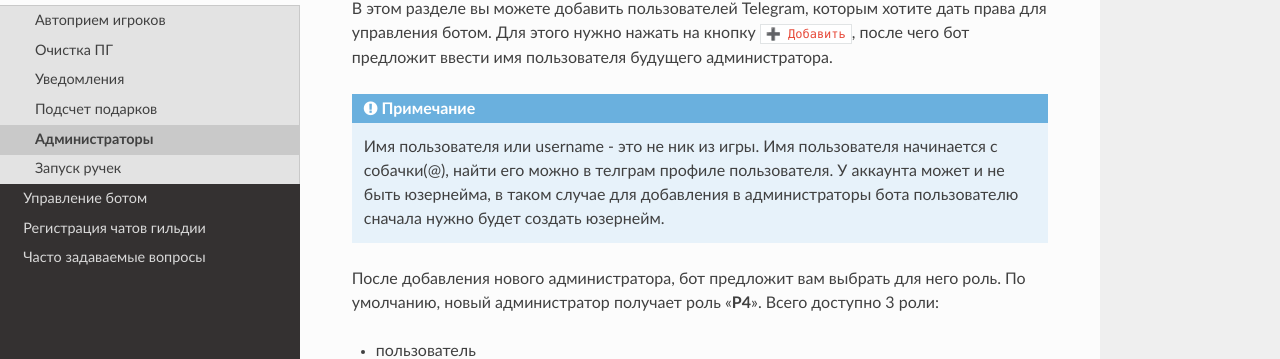
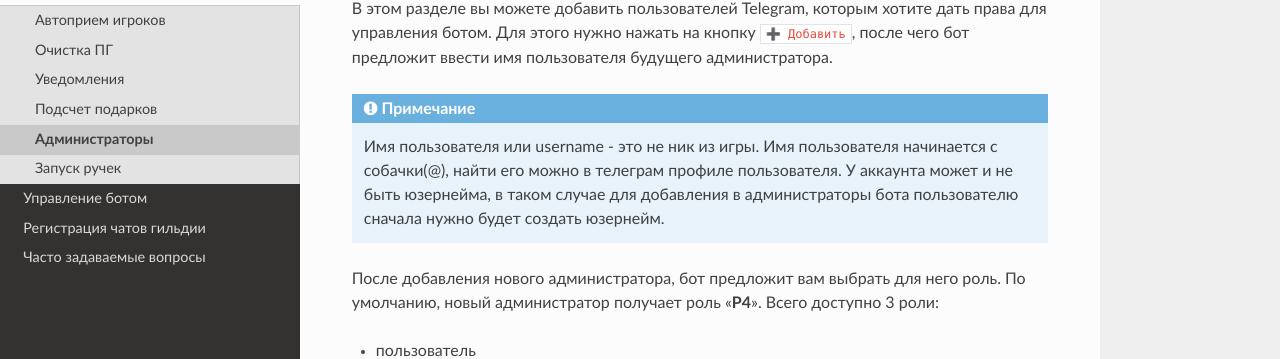
Before and after one commit to kuzka9/TBOTL-docs, a Sphinx documentation site: the page built from source/01_administrators.rst, in a window 1280 px wide and 1339 px high. Shown: the part 163-522 px from the top of the window. Built offline with Sphinx 7.4.7 and the Read the Docs theme 2.0.0, drawn with Linux system fonts in a browser that asks for light colours.

Commit message:
Update 01_administrators.rst

```diff
--- a/source/01_administrators.rst
+++ b/source/01_administrators.rst
@@ -7,7 +7,7 @@
 --------------
 В этом разделе вы можете добавить пользователей Telegram, которым хотите дать права для управления ботом. Для этого нужно нажать на кнопку ``➕ Добавить``, после чего бот предложит ввести имя пользователя будущего администратора.
 
-.. note:: Имя пользователя или username - это не ник из игры. Имя пользователя начинается с собачки(@), найти его можно в телграм профиле пользователя. У аккаунта может и не быть юзернейма, в таком случае для добавления в администраторы бота пользователю сначала нужно будет создать юзернейм.
+.. note:: Имя пользователя или username - это не ник из игры. Имя пользователя начинается с собачки(@), найти его можно в телеграм профиле пользователя. У аккаунта может и не быть юзернейма, в таком случае для добавления в администраторы бота пользователю сначала нужно будет создать юзернейм.
 
 После добавления нового администратора, бот предложит вам выбрать для него роль. По умолчанию, новый администратор получает роль "**Р4**". Всего доступно 3 роли:
 
```
